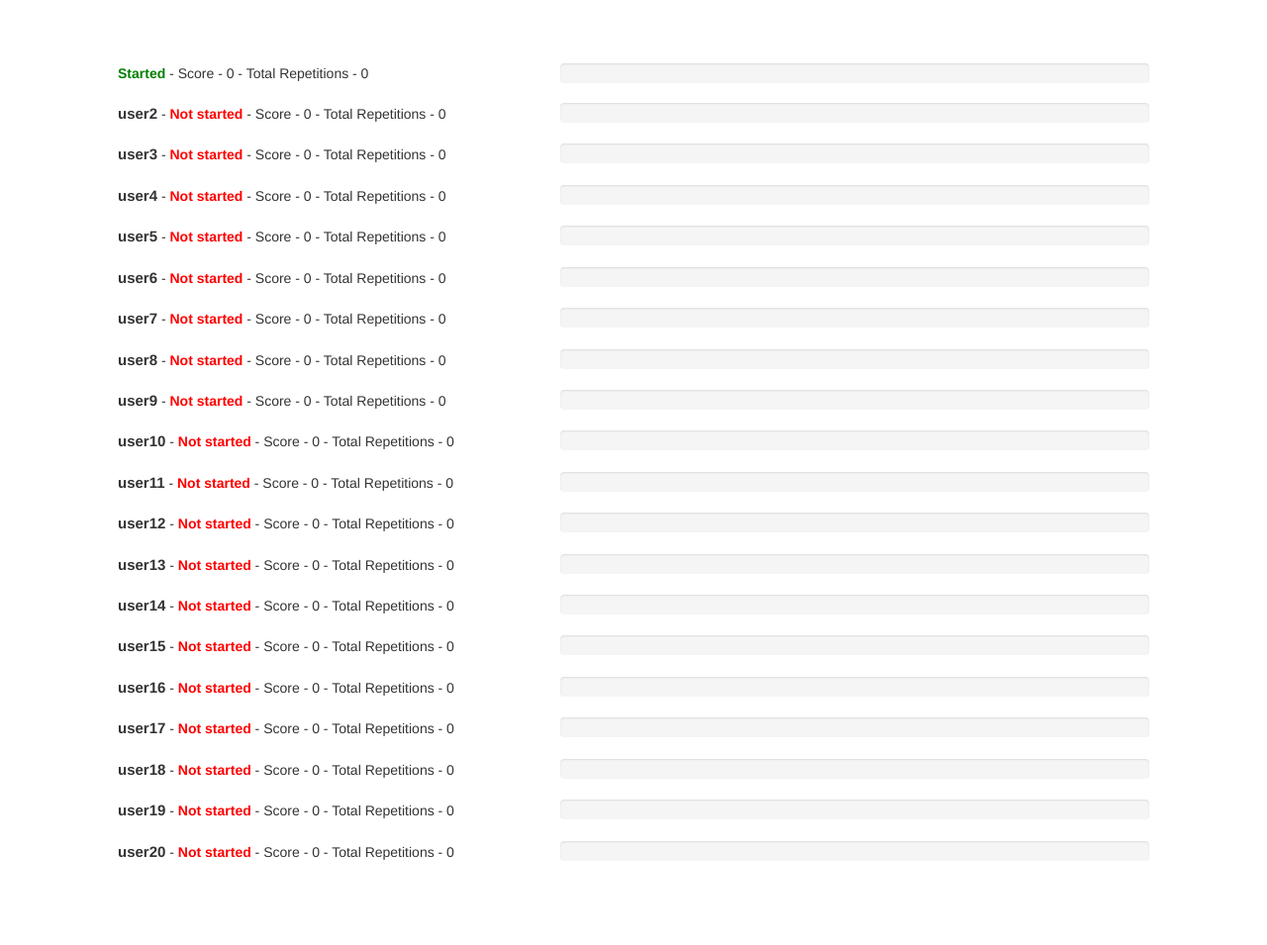
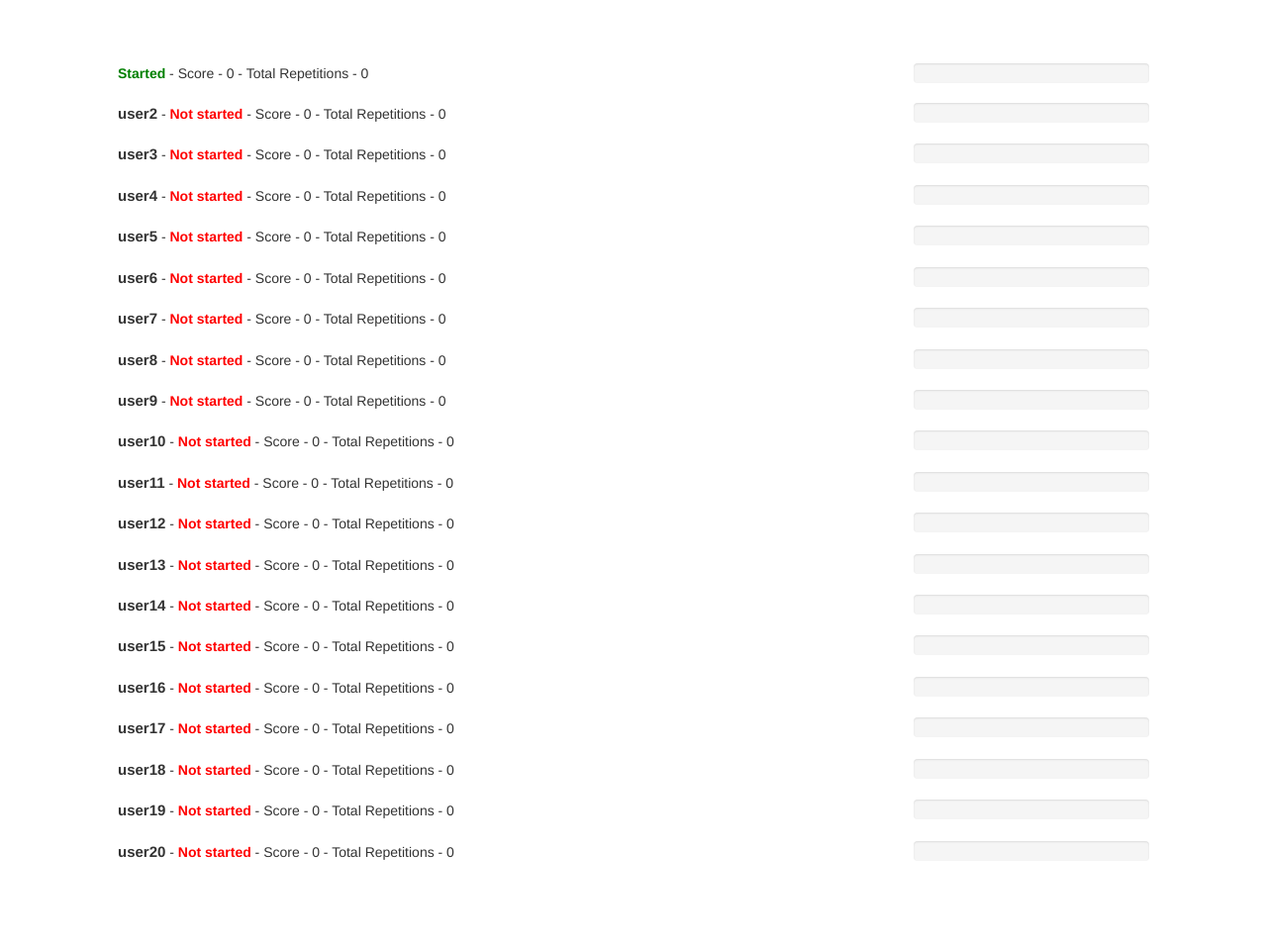
Before and after one commit to josephtey/Flask-MachineLearning-Flashcards, a Flask app: page /realtime in a window 1280 px wide. Shown: the whole page at 99% size. Run offline with Flask 2, Linux system fonts and the light colour scheme; data comes from the database, SQL or seed files in the repository; both versions use the stored data as it was after the commit; some libraries are stand-ins or nearby versions.

Commit message:
realtime final

```diff
--- a/app/templates/realtime.html
+++ b/app/templates/realtime.html
@@ -7,10 +7,10 @@
         {% for key in ls.keys() %}
 
             <div class="row">
-              <div class="col-md-5">
+              <div class="col-md-9">
                 {% if ls[key].split(',')[0] == '0' %}<b style="font-size: 15px">{{key}}</b> - <b class="red">Not started</b>{% else %}<b class="green">Started</b>{% endif %} - Score - {{ls[key].split(',')[1]}} - Total Repetitions - {{ls[key].split(',')[2]}}
               </div>
-              <div class="col-md-7">
+              <div class="col-md-3">
                 <div class="progress" style="margin-bottom:0">
                   <div class="progress-bar"role="progressbar" aria-valuenow="{{(ls[key].split(',')[2]|int/210)*100}}" aria-valuemin="0" aria-valuemax="100" style="width:{{(ls[key].split(',')[2]|int/210)*100}}%"></div>
                 </div>
```
Also changed, not shown: data-dev.sqlite.
